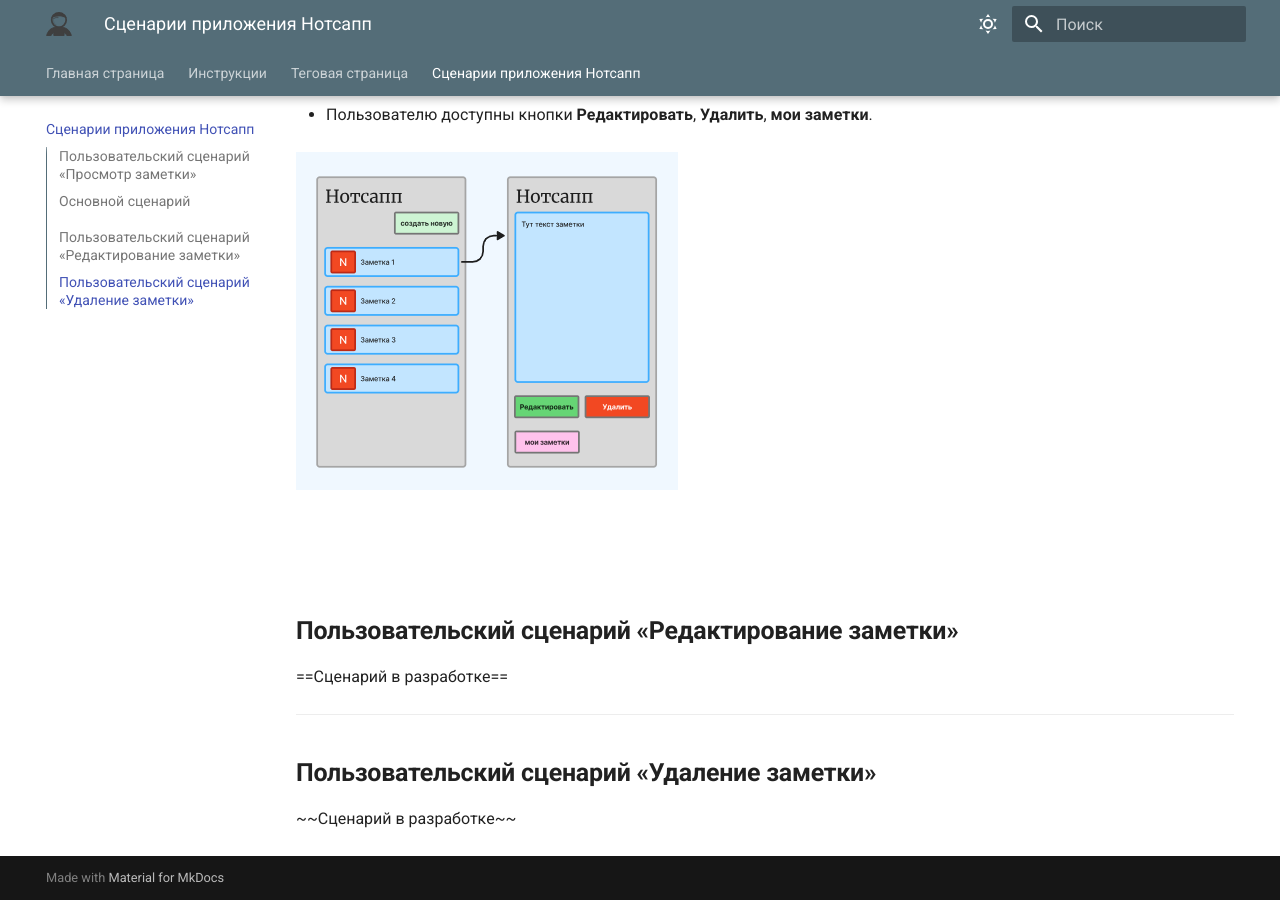
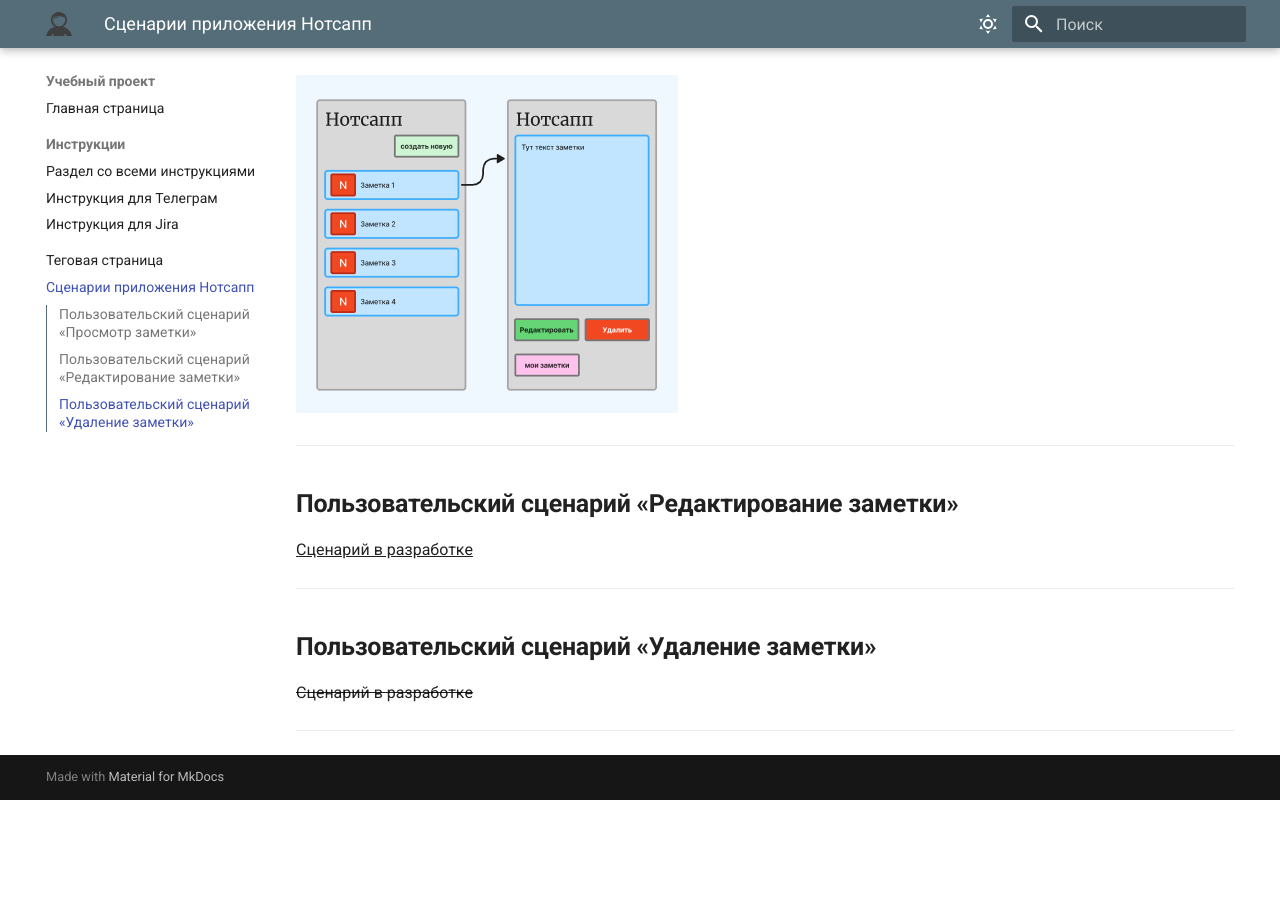
Before and after one commit to Katya-St11/katya-st-project, an MkDocs documentation site: the page built from docs/diagrams.md, in a window 1280 px wide and 900 px high, scrolled down 875 px. Built offline with MkDocs 1.6.1 and Material for MkDocs 9.7.7, drawn with Linux system fonts in a browser that asks for light colours; after the commit the page ends 1675 px from its top, so only the background shows below that.

Commit message:
еще попытки оформления

```diff
--- a/docs/diagrams.md
+++ b/docs/diagrams.md
@@ -23,7 +23,7 @@ tags:
 ???+ note "Выходные условия"
     На главном экране отображается список заметок.
 
-## **Основной сценарий**
+**Основной сценарий**
 
 * Пользователь нажимает на заметку 1.
 
@@ -39,15 +39,17 @@ tags:
 
 ![](../images/Нотсапп.png)
 
-![](../docs/images/кнопка.png)
+
 ---
 
 ## **Пользовательский сценарий «Редактирование заметки»**
 
-==Сценарий в разработке==
+<u>Сценарий в разработке</u>
 
 ---
 
 ## **Пользовательский сценарий «Удаление заметки»**
 
-~~Сценарий в разработке~~
+<del>Сценарий в разработке</del>
+
+---
--- a/mkdocs.yml
+++ b/mkdocs.yml
@@ -30,8 +30,8 @@ theme: # Тема сайта, информация о ее параметрах
   features: # настройки функциональностей темы
     - navigation.sections # Добавление разделов верхнего уровня в боковом меню, отключение спойлеров в боковом меню
     - navigation.path # Хлебные крошки
-    - navigation.indexes # Позволяет создавать корневые страницы разделов меню. Корневая страница должна лежать в папке раздела и называться index.md. Пример использования корневых страниц приведен ниже в настройках nav
-    - navigation.tabs # Верхнее меню
+    #- navigation.indexes # Позволяет создавать корневые страницы разделов меню. Корневая страница должна лежать в папке раздела и называться index.md. Пример использования корневых страниц приведен ниже в настройках nav
+    #- navigation.tabs # Верхнее меню
     - navigation.tabs.sticky # Фиксация верхнего меню
     - navigation.expand # Разворачивает спойлеры в левом меню по умолчанию
     - toc.integrate # Фиксирует оглавление страницы в левом меню
```
